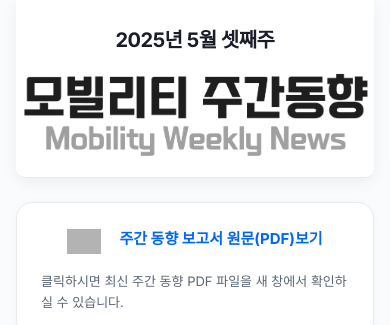
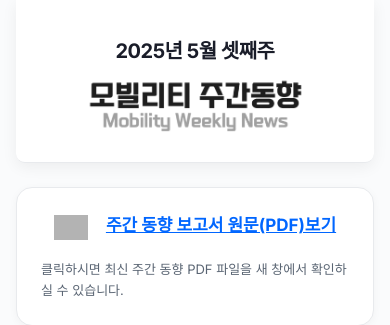
Before and after one commit to busanbus/tttest, a plain HTML site: page index.html in a window 390 px wide. Shown: the top 325 px of the page. Drawn offline with Linux system fonts and the light colour scheme; grey boxes are pictures that could not be loaded.

Commit message:
Update index.html

```diff
--- a/index.html
+++ b/index.html
@@ -260,7 +260,7 @@
 
     .pdf-link {
       color: var(--primary-blue);
-      text-decoration: none;
+      text-decoration: underline;
       font-weight: 600;
       border-bottom: 2px solid transparent;
       transition: var(--transition);
@@ -490,8 +490,8 @@
         margin-top: 0;
       }
       .logo-section img {
-        max-width: 95vw;
-        width: 95vw;
+        max-width: 220px;
+        width: 80vw;
         min-width: 0;
         margin: 0 auto;
         display: block;
@@ -707,7 +707,7 @@
           <div style="display: flex; align-items: center; gap: 16px;">
             <img src="https://cdn-icons-png.flaticon.com/512/337/337946.png" alt="pdf" width="34" style="vertical-align:middle;opacity:0.78; margin-right: 2px;" />
             <div class="pdf-content" style="display: flex; flex-direction: column;">
-              <span class="pdf-link" style="font-size: 15px; font-weight: 700; color: #0066FF; margin-bottom: 2px;">주간 동향 보고서 원문(PDF)보기</span>
+              <span class="pdf-link" style="font-size: 17px; font-weight: 700; color: #0066FF; margin-bottom: 2px;">주간 동향 보고서 원문(PDF)보기</span>
             </div>
           </div>
           <span style="font-size: 13px; color: #5A6573; margin-top: 6px;">클릭하시면 최신 주간 동향 PDF 파일을 새 창에서 확인하실 수 있습니다.</span>
```
